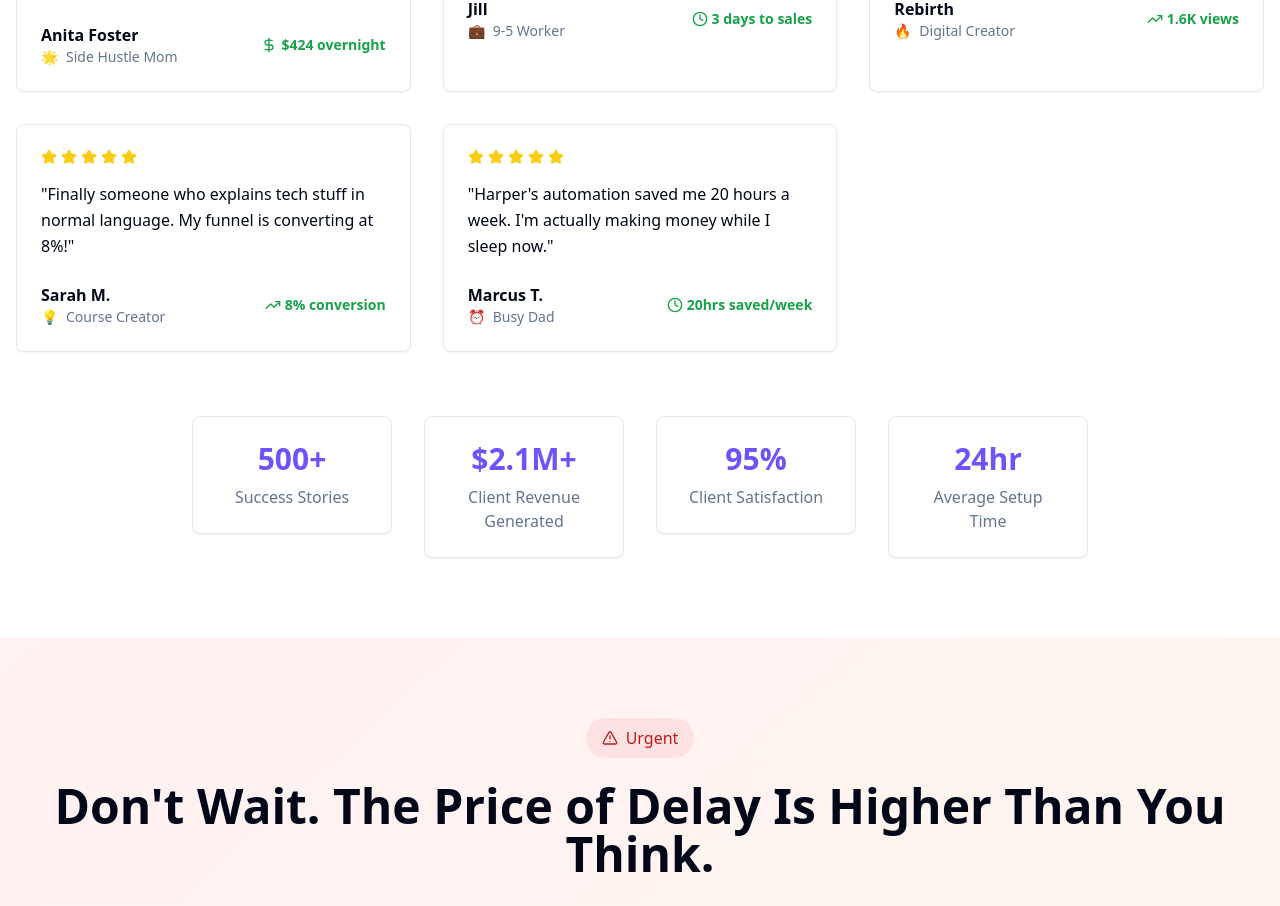
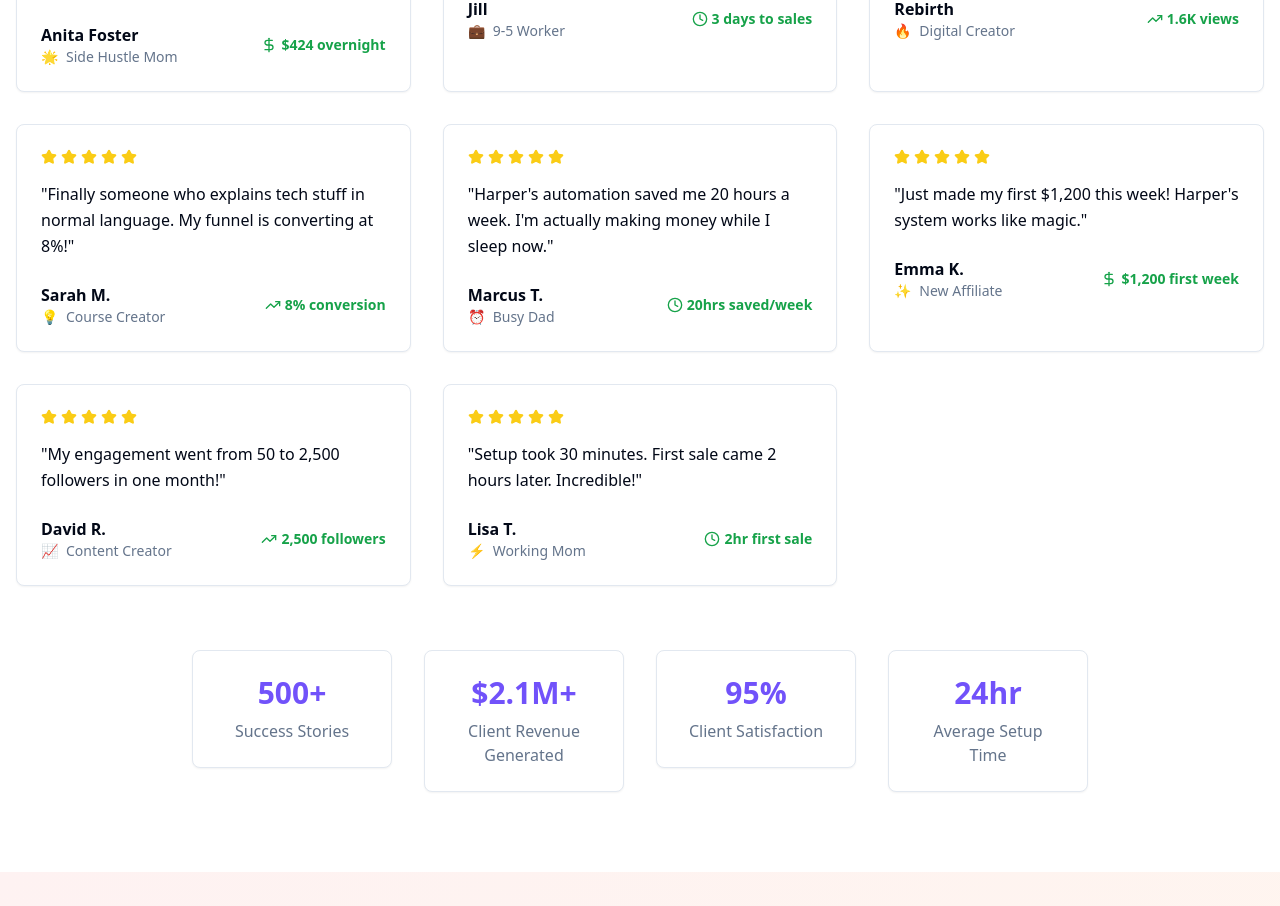
Before and after one commit to upcoming46/legacygrowth, a React (Vite) app: page / in a window 1280 px wide. Shown: the part 3620-4526 px from the top of the page. Built offline with nearby package versions, Linux system fonts and the light colour scheme.

Commit message:
Add animated testimonials
Implement animated, continuous testimonials with new comments appearing every minute.

```diff
--- a/src/components/ClientResultsSection.tsx
+++ b/src/components/ClientResultsSection.tsx
@@ -1,7 +1,11 @@
 import { Card } from "@/components/ui/card";
-import { Star, DollarSign, TrendingUp, Clock } from "lucide-react";
+import { Star, DollarSign, TrendingUp, Clock, MessageSquare } from "lucide-react";
+import { useState, useEffect } from "react";
 
 export function ClientResultsSection() {
+  const [popupTestimonials, setPopupTestimonials] = useState<Array<{id: number, testimonial: any, visible: boolean}>>([]);
+  const [testimonialIndex, setTestimonialIndex] = useState(0);
+
   const testimonials = [
     {
       quote: "I made $424 overnight after Harper set up my Beacons store. I didn't even know how to log in before this.",
@@ -42,8 +46,62 @@ export function ClientResultsSection() {
       icon: "⏰",
       metric: "20hrs saved/week",
       metricIcon: Clock
+    },
+    {
+      quote: "Just made my first $1,200 this week! Harper's system works like magic.",
+      name: "Emma K.",
+      role: "New Affiliate",
+      icon: "✨",
+      metric: "$1,200 first week",
+      metricIcon: DollarSign
+    },
+    {
+      quote: "My engagement went from 50 to 2,500 followers in one month!",
+      name: "David R.",
+      role: "Content Creator",
+      icon: "📈",
+      metric: "2,500 followers",
+      metricIcon: TrendingUp
+    },
+    {
+      quote: "Setup took 30 minutes. First sale came 2 hours later. Incredible!",
+      name: "Lisa T.",
+      role: "Working Mom",
+      icon: "⚡",
+      metric: "2hr first sale",
+      metricIcon: Clock
     }
   ];
+
+  useEffect(() => {
+    const interval = setInterval(() => {
+      const testimonial = testimonials[testimonialIndex % testimonials.length];
+      const newPopup = {
+        id: Date.now(),
+        testimonial,
+        visible: true
+      };
+
+      setPopupTestimonials(prev => [...prev, newPopup]);
+      setTestimonialIndex(prev => prev + 1);
+
+      // Remove popup after 5 seconds
+      setTimeout(() => {
+        setPopupTestimonials(prev =>
+          prev.map(popup =>
+            popup.id === newPopup.id ? { ...popup, visible: false } : popup
+          )
+        );
+      }, 5000);
+
+      // Clean up hidden popups after 6 seconds
+      setTimeout(() => {
+        setPopupTestimonials(prev => prev.filter(popup => popup.id !== newPopup.id));
+      }, 6000);
+    }, 10000); // New popup every 10 seconds (changed from 60 seconds for demo)
+
+    return () => clearInterval(interval);
+  }, [testimonialIndex]);
 
   return (
     <section className="py-20 bg-background">
@@ -124,6 +182,53 @@ export function ClientResultsSection() {
             </div>
           ))}
         </div>
+
+        {/* Animated Popup Testimonials */}
+        <div className="fixed bottom-4 right-4 z-50 space-y-2">
+          {popupTestimonials.map((popup) => {
+            const MetricIcon = popup.testimonial.metricIcon;
+            return (
+              <div
+                key={popup.id}
+                className={`
+                  bg-background border shadow-glow rounded-lg p-4 max-w-sm transform transition-all duration-500 ease-out
+                  ${popup.visible
+                    ? 'translate-x-0 opacity-100 scale-100'
+                    : 'translate-x-full opacity-0 scale-95'
+                  }
+                `}
+              >
+                <div className="flex items-start gap-3">
+                  <div className="flex-shrink-0">
+                    <div className="w-8 h-8 bg-primary/10 rounded-full flex items-center justify-center">
+                      <MessageSquare className="h-4 w-4 text-primary" />
+                    </div>
+                  </div>
+                  <div className="flex-1 min-w-0">
+                    <div className="flex items-center gap-2 mb-1">
+                      <p className="text-sm font-semibold text-foreground truncate">
+                        {popup.testimonial.name}
+                      </p>
+                      <span className="text-xs text-muted-foreground">just now</span>
+                    </div>
+                    <p className="text-xs text-muted-foreground mb-2 line-clamp-2">
+                      {popup.testimonial.quote}
+                    </p>
+                    <div className="flex items-center gap-1">
+                      <MetricIcon className="h-3 w-3 text-success" />
+                      <span className="text-xs font-bold text-success">
+                        {popup.testimonial.metric}
+                      </span>
+                      <span className="text-xs text-muted-foreground ml-auto">
+                        {popup.testimonial.icon}
+                      </span>
+                    </div>
+                  </div>
+                </div>
+              </div>
+            );
+          })}
+        </div>
       </div>
     </section>
   );
```
